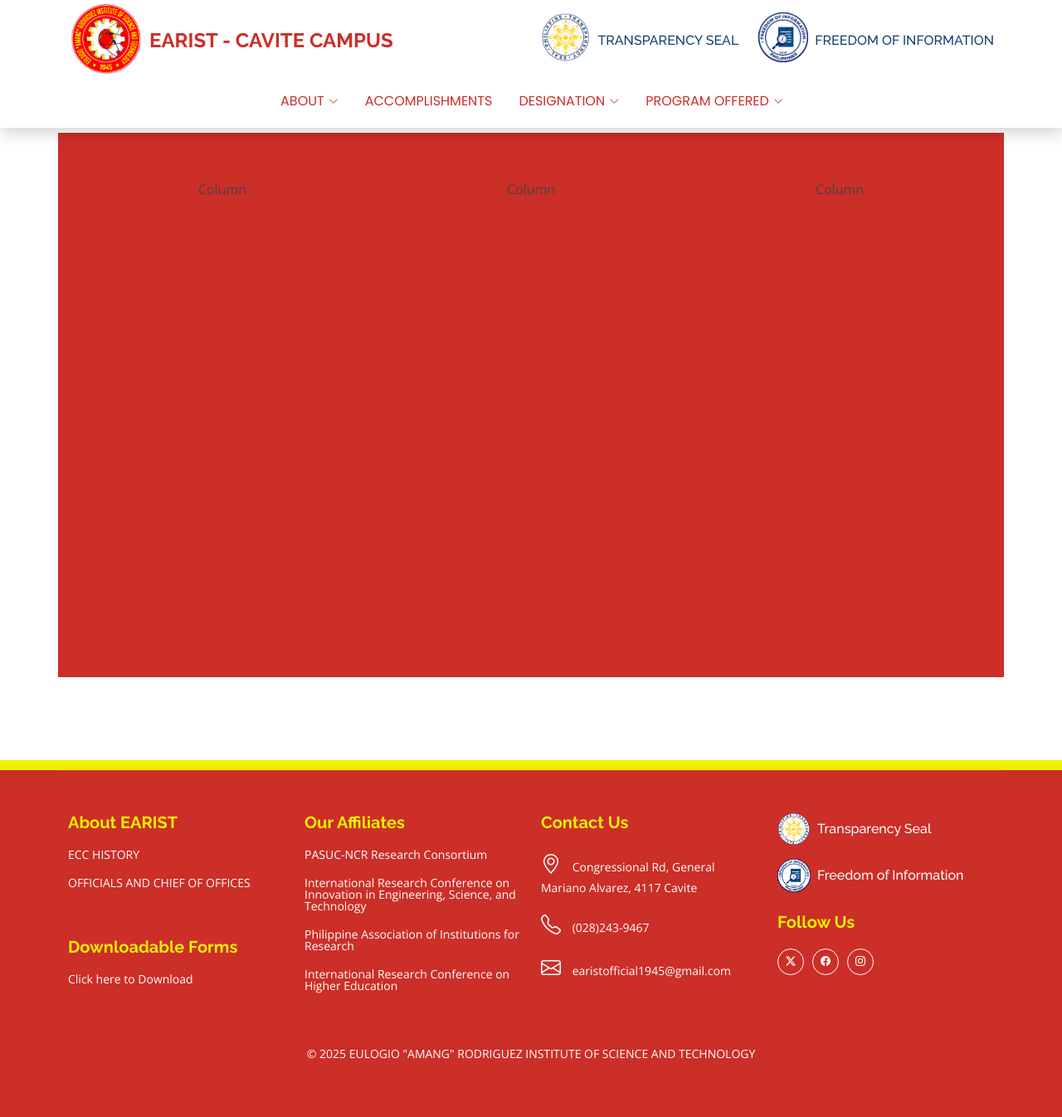
After one commit to jmprz/ECC, a PHP site: page /ecc_officials.html in a window 1280 px wide. The commit adds this page. Shown: the whole page at 83% size. Run offline with PHP 8.4, Linux system fonts and the light colour scheme.

Commit message:
add officials

```diff
--- a/assets/css/main.css
+++ b/assets/css/main.css
@@ -1257,8 +1257,27 @@
   position: relative;
   padding: 160px 0 100px 0;
 }
-.ecc-history .section {
+
+/*--------------------------------------------------------------
+# ECC Officials Section
+--------------------------------------------------------------*/
+.ecc-officials {
+  width: 100%;
+  min-height: 75vh;
+  position: relative;
+  padding: 160px 0 100px 0;
 }
+.ecc-officials .container{
+  background-color: var(--accent-color);
+  width: 100%;
+  min-height: 75vh;
+}
+.officials h1{
+  color: var(--accent-color);
+}
+
+
+
 
 /*--------------------------------------------------------------
 # Contact Section
--- a/ecc_history.html
+++ b/ecc_history.html
@@ -131,7 +131,6 @@
     </header>
 
     <main class="main">
-      <!-- Contact Section -->
       <section id="ecc-history" class="ecc-history section">
         <!-- Section Title -->
         <div class="container mt-2" data-aos="fade-up">
--- /dev/null
+++ b/ecc_officials.html
@@ -0,0 +1,266 @@
+<!DOCTYPE html>
+<html lang="en">
+  <head>
+    <meta charset="utf-8" />
+    <meta content="width=device-width, initial-scale=1.0" name="viewport" />
+    <title>EARIST - Cavite Campus</title>
+    <meta name="description" content="" />
+    <meta name="keywords" content="" />
+
+    <!-- Favicons -->
+    <link
+      rel="apple-touch-icon"
+      sizes="180x180"
+      href="assets/img/favicon/apple-touch-icon.png"
+    />
+    <link
+      rel="icon"
+      type="image/png"
+      sizes="32x32"
+      href="assets/img/favicon/favicon-32x32.png"
+    />
+    <link
+      rel="icon"
+      type="image/png"
+      sizes="16x16"
+      href="assets/img/favicon/favicon-16x16.png"
+    />
+    <link rel="manifest" href="assets/img/favicon/site.webmanifest" />
+
+    <!-- Fonts -->
+    <link href="https://fonts.googleapis.com" rel="preconnect" />
+    <link href="https://fonts.gstatic.com" rel="preconnect" crossorigin />
+    <link
+      href="https://fonts.googleapis.com/css2?family=Open+Sans:ital,wght@0,300;0,400;0,500;0,600;0,700;0,800;1,300;1,400;1,500;1,600;1,700;1,800&family=Poppins:ital,wght@0,100;0,200;0,300;0,400;0,500;0,600;0,700;0,800;0,900;1,100;1,200;1,300;1,400;1,500;1,600;1,700;1,800;1,900&family=Raleway:ital,wght@0,100;0,200;0,300;0,400;0,500;0,600;0,700;0,800;0,900;1,100;1,200;1,300;1,400;1,500;1,600;1,700;1,800;1,900&display=swap"
+      rel="stylesheet"
+    />
+
+    <!-- Vendor CSS Files -->
+    <link
+      href="assets/vendor/bootstrap/css/bootstrap.min.css"
+      rel="stylesheet"
+    />
+    <link
+      href="assets/vendor/bootstrap-icons/bootstrap-icons.css"
+      rel="stylesheet"
+    />
+    <link href="assets/vendor/aos/aos.css" rel="stylesheet" />
+    <link href="assets/vendor/swiper/swiper-bundle.min.css" rel="stylesheet" />
+    <link
+      href="assets/vendor/glightbox/css/glightbox.min.css"
+      rel="stylesheet"
+    />
+
+    <!-- Main CSS File -->
+    <link href="assets/css/main.css" rel="stylesheet" />
+  </head>
+
+  <body class="index-page">
+    <header id="header" class="header fixed-top shadow">
+      <div class="branding d-flex align-items-center">
+        <div
+          class="container d-flex align-items-center justify-content-between"
+        >
+          <!-- Logo on the left -->
+          <a href="index.html" class="d-flex align-items-center">
+            <img src="assets/img/earist.png" class="logo" alt="" />
+            <h1 class="fs-4 fw-bold mt-3 ms-2">EARIST - CAVITE CAMPUS</h1>
+          </a>
+
+          <!-- Grid for Transparency Seal and FOI -->
+          <div class="d-flex justify-content-end align-items-center">
+            <div
+              class="d-flex flex-column align-items-center me-4 d-none d-md-none d-lg-flex"
+            >
+              <a href="index.html" class="d-flex align-items-center">
+                <img
+                  src="assets/img/transparency_seal.png"
+                  class="logo2"
+                  alt=""
+                />
+                <h1 class="fs-6 mt-3 ms-2 hc">TRANSPARENCY SEAL</h1>
+              </a>
+            </div>
+            <div
+              class="d-flex flex-column align-items-center d-none d-md-none d-lg-flex"
+            >
+              <a href="index.html" class="d-flex align-items-center">
+                <img src="assets/img/FOI.png" class="logo2" alt="" />
+                <h1 class="fs-6 mt-3 ms-2 hc">FREEDOM OF INFORMATION</h1>
+              </a>
+            </div>
+          </div>
+        </div>
+      </div>
+
+      <nav id="navmenu" class="navmenu">
+        <ul>
+          <li class="dropdown">
+            <a href="#"
+              ><span>ABOUT</span>
+              <i class="bi bi-chevron-down toggle-dropdown"></i
+            ></a>
+            <ul>
+              <li><a href="/ecc_history.html">ECC HISTORY</a></li>
+            </ul>
+          </li>
+          <li><a href="#">ACCOMPLISHMENTS</a></li>
+          <li class="dropdown">
+            <a href="#"
+              ><span>DESIGNATION</span>
+              <i class="bi bi-chevron-down toggle-dropdown"></i
+            ></a>
+            <ul>
+              <li><a href="#">OFFICIALS AND CHIEF OF OFFICES</a></li>
+              <li><a href="#">EMPLOYEES</a></li>
+            </ul>
+          </li>
+          <li class="dropdown">
+            <a href="#"
+              ><span>PROGRAM OFFERED</span>
+              <i class="bi bi-chevron-down toggle-dropdown"></i
+            ></a>
+            <ul>
+              <li><a href="#about">GRADUATE PROGRAMS</a></li>
+              <li><a href="#">UNDERGRADUATE PROGRAMS</a></li>
+            </ul>
+          </li>
+        </ul>
+        <i class="mobile-nav-toggle d-xl-none bi bi-list"></i>
+      </nav>
+    </header>
+
+    <main class="main">
+      <section id="ecc-officials" class="ecc-officials section">
+        <!-- Section Title -->
+        <div class="container officials position-relative dark-background" data-aos="fade-up">
+            <div>
+            <h1 class="fw-bold d-flex justify-content-center">EXECUTIVE OFFICIALS</h1>
+            <div class="container text-center">
+                <div class="row">
+                  <div class="col">
+                    Column
+                  </div>
+                  <div class="col">
+                    Column
+                  </div>
+                  <div class="col">
+                    Column
+                  </div>
+                </div>
+              </div>
+            </div>
+        </div>
+      </section>
+      <!-- /Contact Section -->
+    </main>
+
+    <footer id="footer" class="footer position-relative dark-background">
+      <div class="yellow-line"></div>
+      <div class="container footer-top">
+        <div class="row gy-4">
+          <div class="col-lg-3 col-md-6 col-12 footer-links">
+            <h4 class="secondary fs-5">About EARIST</h4>
+            <ul>
+              <li><a href="/ecc_history.html">ECC HISTORY</a></li>
+              <li><a href="#">OFFICIALS AND CHIEF OF OFFICES</a></li>
+            </ul>
+            <h4 class="secondary mt-5 fs-5">Downloadable Forms</h4>
+            <ul>
+              <li><a href="#">Click here to Download</a></li>
+            </ul>
+          </div>
+
+          <div class="col-lg-3 col-md-6 col-12 footer-links">
+            <h4 class="secondary fs-5">Our Affiliates</h4>
+            <ul>
+              <li><a href="#">PASUC-NCR Research Consortium</a></li>
+              <li>
+                <a href="#"
+                  >International Research Conference on Innovation in
+                  Engineering, Science, and Technology</a
+                >
+              </li>
+              <li>
+                <a href="#"
+                  >Philippine Association of Institutions for Research</a
+                >
+              </li>
+              <li>
+                <a href="#"
+                  >International Research Conference on Higher Education</a
+                >
+              </li>
+            </ul>
+          </div>
+
+          <div class="col-lg-3 col-md-6 col-12 footer-links">
+            <h4 class="secondary fs-5">Contact Us</h4>
+            <div class="contact-container">
+              <p>
+                <i class="bi bi-geo-alt"></i> Congressional Rd, General Mariano
+                Alvarez, 4117 Cavite
+              </p>
+              <p><i class="bi bi-telephone"></i> (028)243-9467</p>
+              <p><i class="bi bi-envelope"></i> earistofficial1945@gmail.com</p>
+            </div>
+          </div>
+
+          <div class="col-lg-3 col-md-6 col-12 footer-links">
+            <div class="d-flex flex-column me-4 d-lg-flex">
+              <a href="index.html" class="d-flex align-items-center">
+                <img
+                  src="assets/img/transparency_seal.png"
+                  class="logo2"
+                  alt=""
+                />
+                <h1 class="fs-6 mt-2 ms-2">Transparency Seal</h1>
+              </a>
+            </div>
+            <div class="d-flex flex-column me-4 d-lg-flex mt-3">
+              <a href="index.html" class="d-flex align-items-center">
+                <img src="assets/img/FOI.png" class="logo2" alt="" />
+                <h1 class="fs-6 mt-2 ms-2">Freedom of Information</h1>
+              </a>
+            </div>
+            <h4 class="secondary fs-5 mt-4">Follow Us</h4>
+            <div class="social-links d-flex">
+              <a href="#"><i class="bi bi-twitter-x"></i></a>
+              <a href="#"><i class="bi bi-facebook"></i></a>
+              <a href="#"><i class="bi bi-instagram"></i></a>
+            </div>
+          </div>
+          <center>
+            <p>
+              © 2025 EULOGIO "AMANG" RODRIGUEZ INSTITUTE OF SCIENCE AND
+              TECHNOLOGY
+            </p>
+          </center>
+        </div>
+      </div>
+    </footer>
+
+    <!-- Scroll Top -->
+    <a
+      href="#"
+      id="scroll-top"
+      class="scroll-top d-flex align-items-center justify-content-center"
+      ><i class="bi bi-arrow-up-short"></i
+    ></a>
+
+    <!-- Preloader -->
+    <div id="preloader"></div>
+
+    <!-- Vendor JS Files -->
+    <script src="assets/vendor/bootstrap/js/bootstrap.bundle.min.js"></script>
+    <script src="assets/vendor/php-email-form/validate.js"></script>
+    <script src="assets/vendor/aos/aos.js"></script>
+    <script src="assets/vendor/swiper/swiper-bundle.min.js"></script>
+    <script src="assets/vendor/glightbox/js/glightbox.min.js"></script>
+    <script src="assets/vendor/imagesloaded/imagesloaded.pkgd.min.js"></script>
+    <script src="assets/vendor/isotope-layout/isotope.pkgd.min.js"></script>
+
+    <!-- Main JS File -->
+    <script src="assets/js/main.js"></script>
+  </body>
+</html>
--- a/index.html
+++ b/index.html
@@ -72,7 +72,7 @@
         <li><a href="#">ACCOMPLISHMENTS</a></li>
         <li class="dropdown"><a href="#"><span>DESIGNATION</span> <i class="bi bi-chevron-down toggle-dropdown"></i></a>
           <ul>
-        <li><a href="#">OFFICIALS AND CHIEF OF OFFICES</a></li>
+        <li><a href="ecc_officials.html">OFFICIALS AND CHIEF OF OFFICES</a></li>
         <li><a href="#">EMPLOYEES</a></li>
       </ul>
       </li>
```
